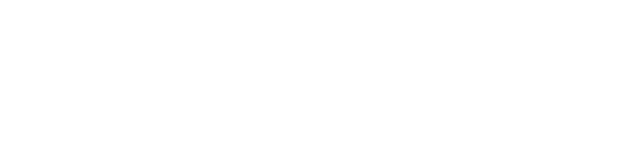
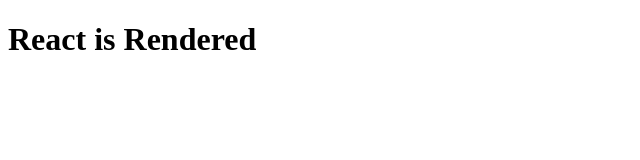
Before and after one commit to cambodianjesuss/pure-react, a plain HTML site: page src/index.html in a window 1280 px wide. Shown: the whole page, without its empty margins (0-640 px from the left). Drawn offline with nearby package versions, Linux system fonts and the light colour scheme.

Commit message:
using pure react to bootstrap app

```diff
--- a/src/index.html
+++ b/src/index.html
@@ -7,6 +7,19 @@
   <title>Document</title>
 </head>
 <body>
-  <div id="root"></div>
+  <div id="root">React not Rendered</div>
+  <script crossorigin src="https://unpkg.com/react@17/umd/react.development.js"></script>
+  <script crossorigin src="https://unpkg.com/react-dom@17/umd/react-dom.development.js"></script>
+  <script>
+
+    // React.createElement(element, optional attributes, optional children)
+    const App = () => {
+      return React.createElement("div", {},
+        React.createElement("h1", {}, "React is Rendered")
+      )
+    }
+    // ReactDOM render creates the new element, then target
+    ReactDOM.render(React.createElement(App), document.getElementById("root"))
+  </script>
 </body>
 </html>
```
